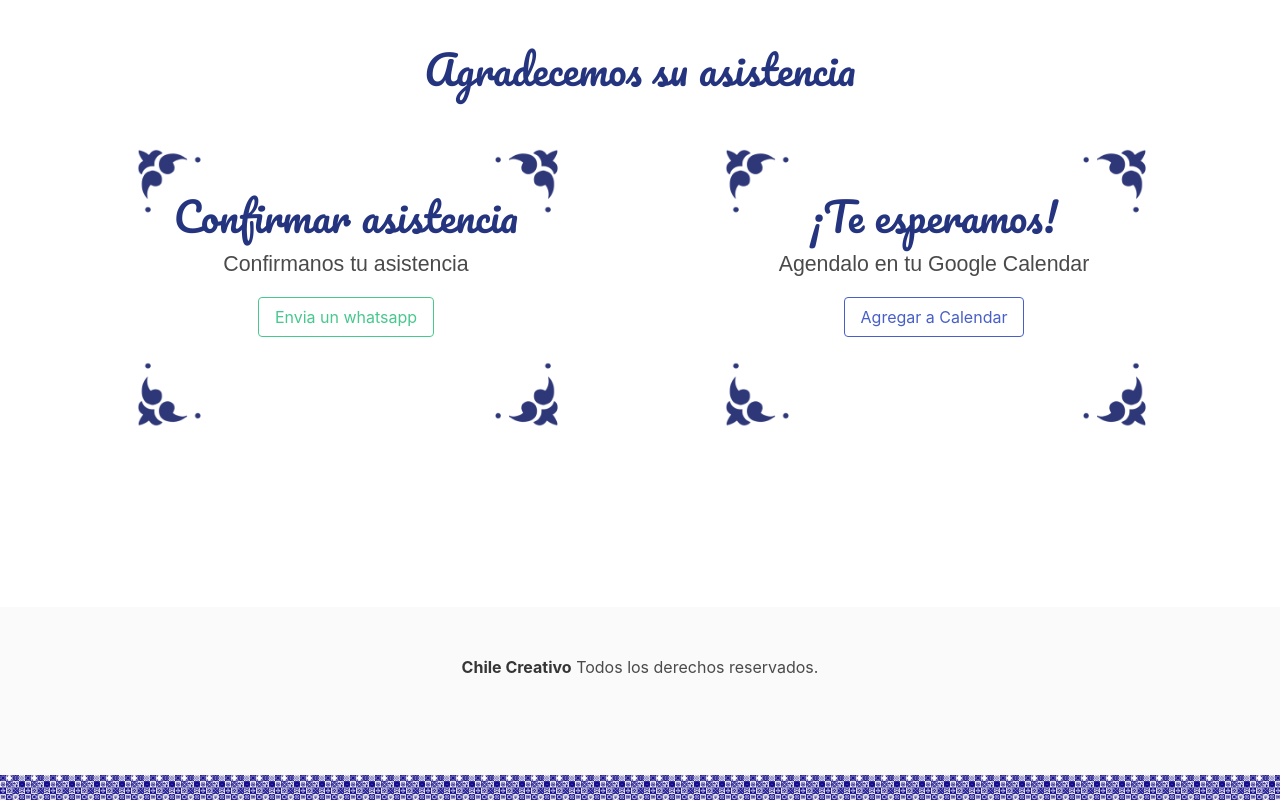
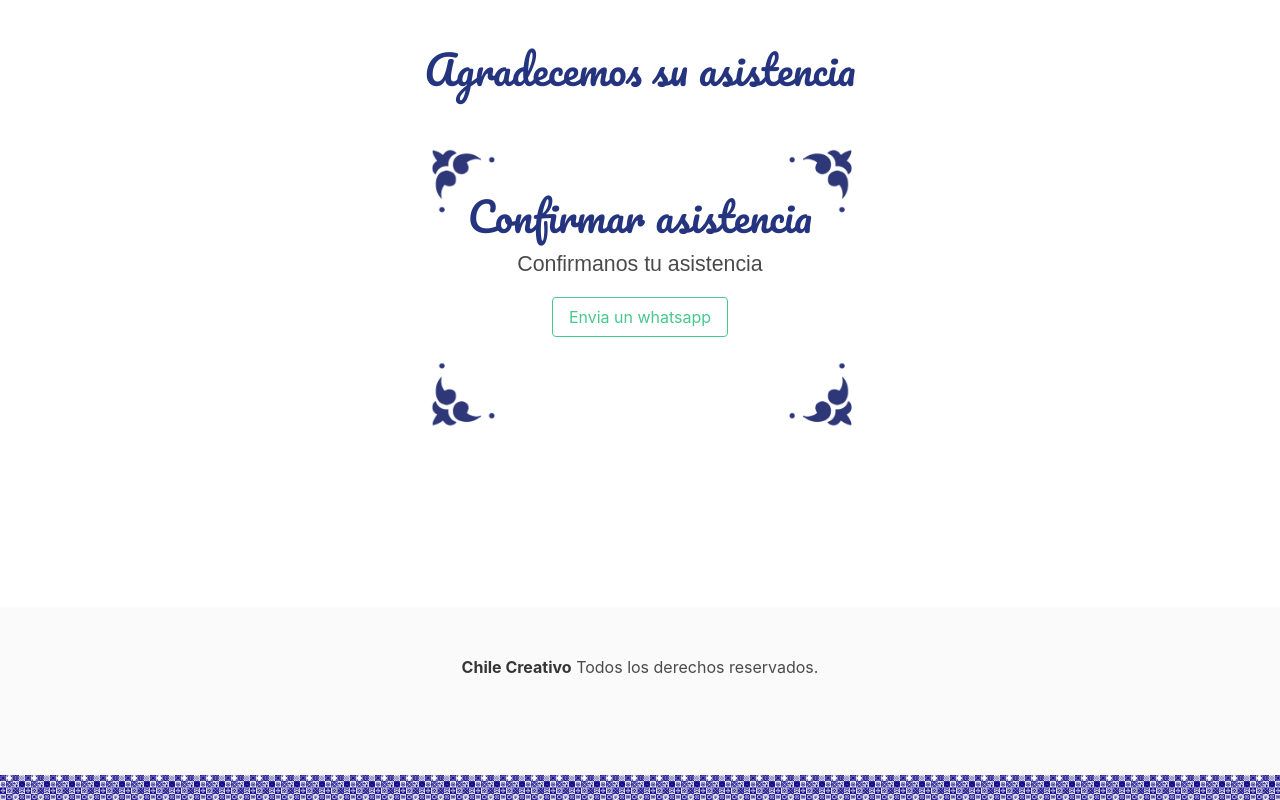
Before and after one commit to xhce911/Invitia, a React (Create React App) app: page / in a window 1280 px wide. Shown: the part 5385-6185 px from the top of the page. Built offline with nearby package versions, Linux system fonts and the light colour scheme; a web font is replaced by a local one.

Commit message:
changes5.7

```diff
--- a/public/index.html
+++ b/public/index.html
@@ -32,7 +32,7 @@
       work correctly both with client-side routing and a non-root public URL.
       Learn how to configure a non-root public URL by running `npm run build`.
     -->
-    <title>Ivette & Francisco</title>
+    <title>Ivette & Javier</title>
   </head>
   <body>
     <noscript>You need to enable JavaScript to run this app.</noscript>
--- a/src/components/ending.js
+++ b/src/components/ending.js
@@ -9,16 +9,12 @@ export default class ending extends Component {
                 <div className='container has-text-centered'>
                 <h1 className=' is-1 pacific green my-6'>Agradecemos su asistencia</h1>
                 <div className='columns'>
-                    <div className='column is-half giftb py-6 '>
+                    <div className='column  giftb py-6 '>
                         <h1 className='subtitle is-2 pacific green my-2' >Confirmar asistencia</h1>
                         <h2 className='futura'>Confirmanos tu asistencia</h2>
-                        <a className='button  is-outlined is-success my-4 mx-2'  href='https://wa.me/+5213121687512?text=%22%C2%A1Qu%C3%A9%20emoci%C3%B3n%21%20Claro%20que%20s%C3%AD%2C%20estar%C3%A9%20ah%C3%AD%20para%20celebrar%20este%20d%C3%ADa%20tan%20especial%20contigo.%20%C2%A1Gracias%20por%20pensar%20en%20m%C3%AD%21%20' target='_blank'>Envia un whatsapp</a>
+                        <a className='button  is-outlined is-success my-4 mx-2'  href='https://wa.me/+5213125931337?text=%22%C2%A1Qu%C3%A9%20emoci%C3%B3n%21%20Claro%20que%20s%C3%AD%2C%20estar%C3%A9%20ah%C3%AD%20para%20celebrar%20este%20d%C3%ADa%20tan%20especial%20contigo.%20%C2%A1Gracias%20por%20pensar%20en%20m%C3%AD%21%20' target='_blank'>Envia un whatsapp</a>
                     </div>
-                    <div className='column is-half giftb py-6 '>
-                        <h1 className='pacific is-2 subtitle green is-2 my-2'  >¡Te esperamos!</h1>
-                        <h2 className='futura '>Agendalo en tu Google Calendar</h2>
-                        <a className='button is-outlined is-link   my-4'  href='' target='_blank'>Agregar a Calendar</a>
-                    </div>
+
                 </div>
 
                 </div>
```
